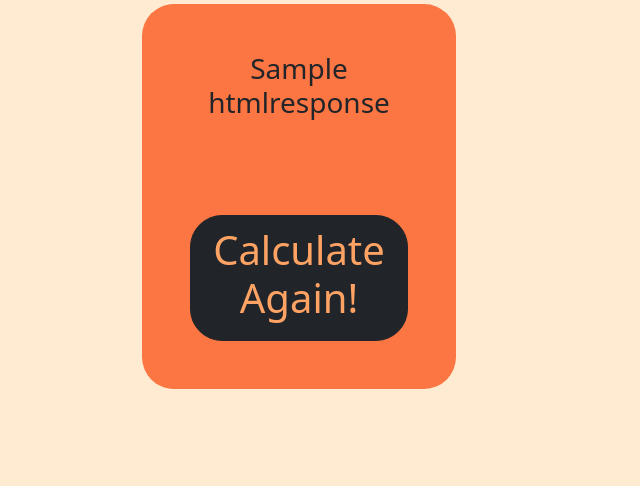
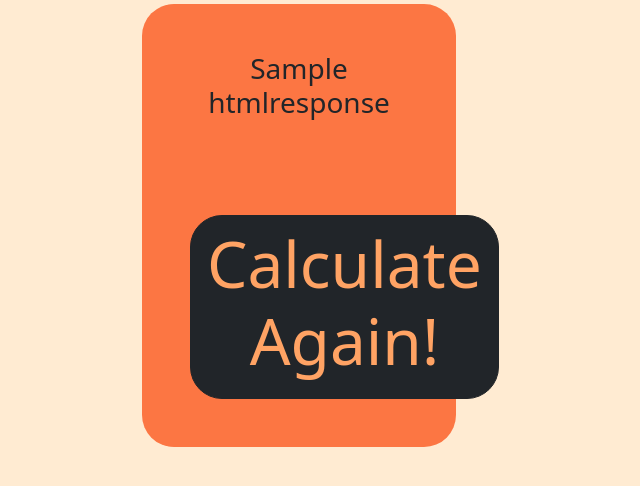
Before and after one commit to hkelley534/flask, a Flask app: template templates/result.html in a window 1280 px wide. Shown: the part 266-752 px from the top of the page, without its empty margins (341-981 px from the left). Run offline with Flask 2, Linux system fonts and the light colour scheme; the template is opened without the code that fills it: most values are stand-ins (such as "Sample title", 1, 10 or a date in 2020).

Commit message:
changed font sizes

```diff
--- a/static/css/styles.css
+++ b/static/css/styles.css
@@ -27,5 +27,9 @@ body {
 }
 
 .text-md {
+  font-size: 4rem;
+}
+
+.text-sm {
   font-size: 2.5rem;
 }
```
